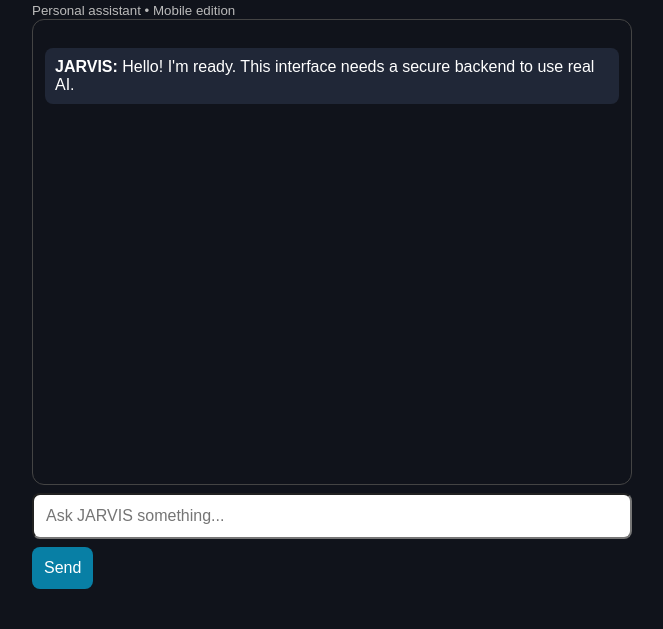
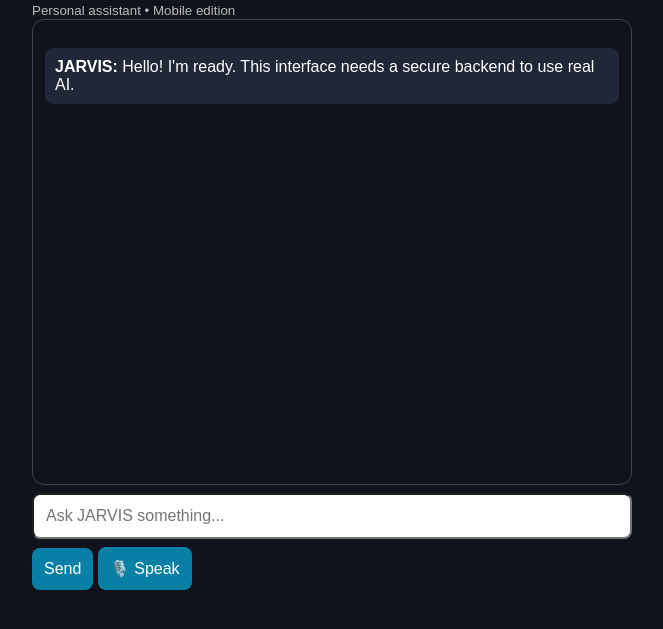
Before and after one commit to kummariveerendra4-lab/jarvis-v7-ai, a website: page Index.html in a window 1280 px wide. Shown: the part 99-728 px from the top of the page, without its empty margins (308-971 px from the left). Drawn offline with Linux system fonts and the light colour scheme.

Commit message:
Add mic to Jarvis

```diff
--- a/Index.html
+++ b/Index.html
@@ -27,6 +27,7 @@
 <form id="form">
 <input id="message" placeholder="Ask JARVIS something..." autocomplete="off" required>
 <button type="submit">Send</button>
+<button type="button" id="mic">🎙️ Speak</button>
 </form>
 </main>
 <script>
```
